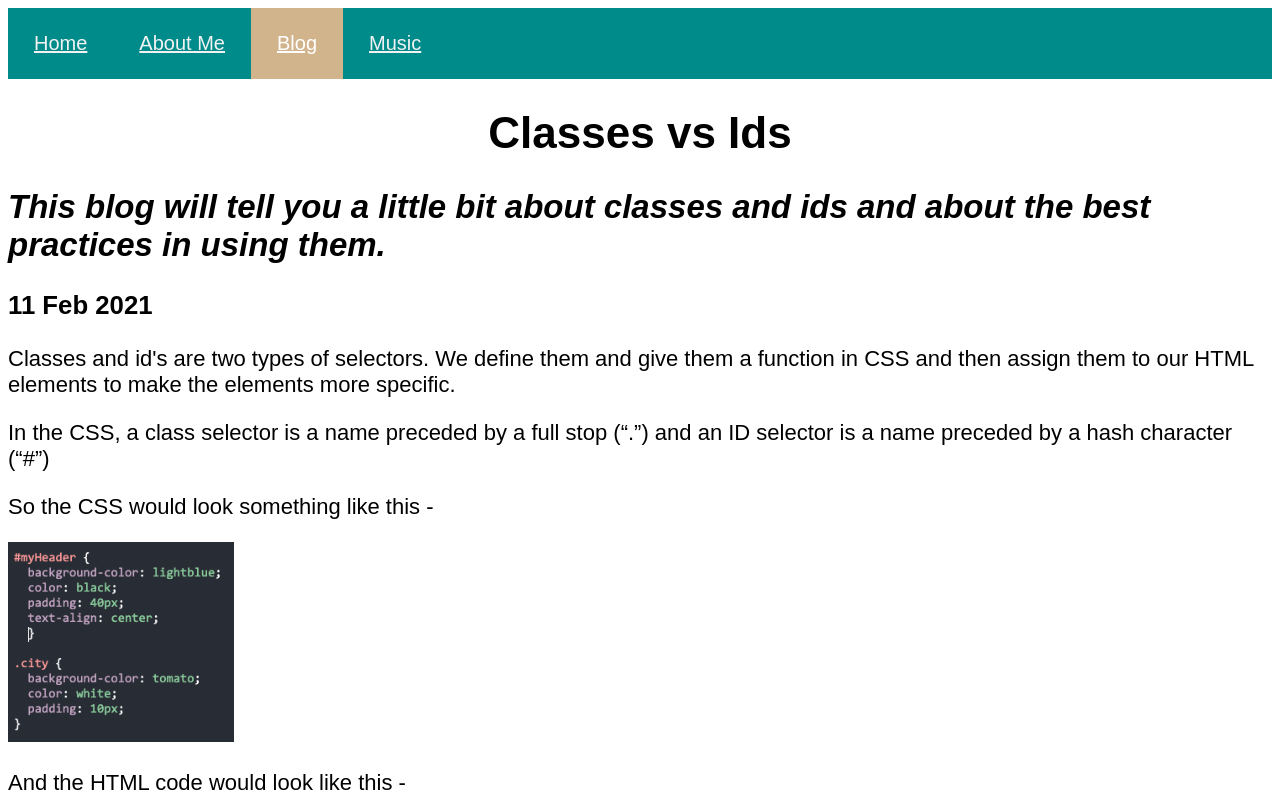
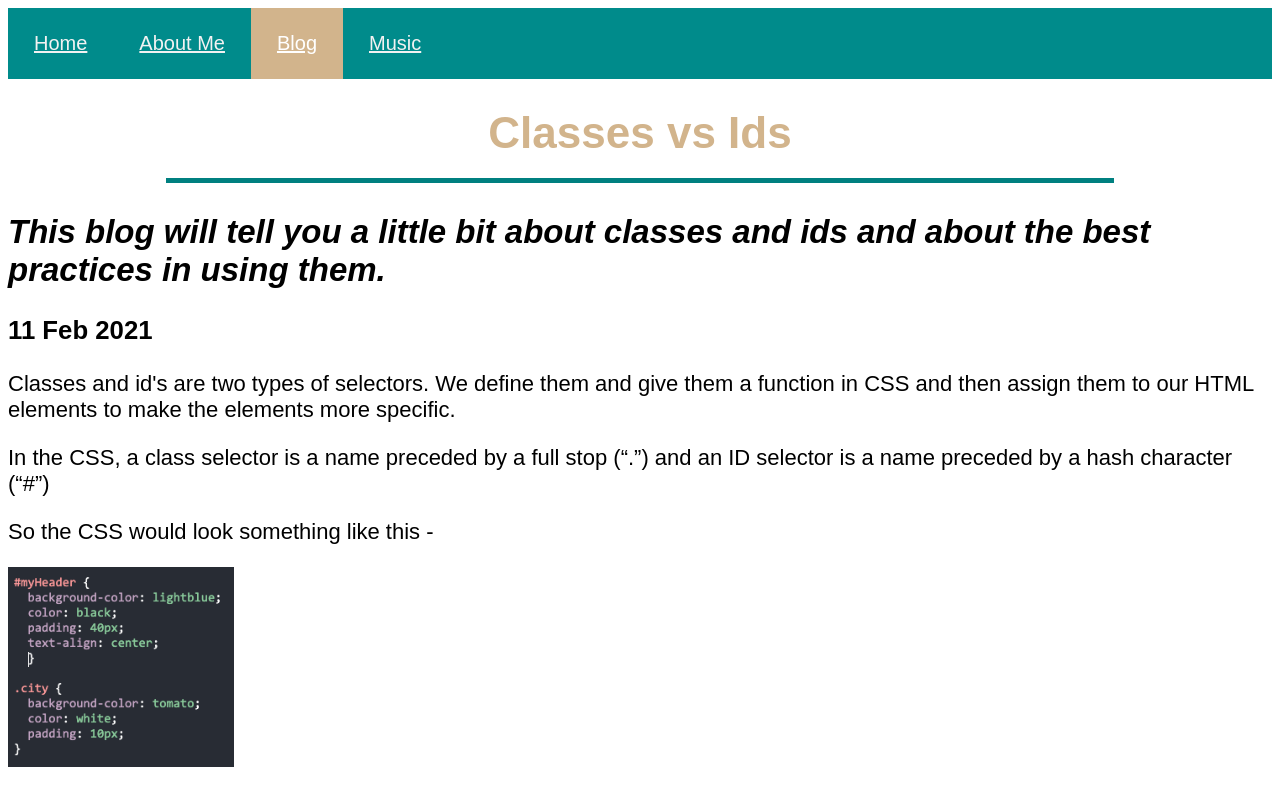
Before and after one commit to jatin-puri-coder/jatin-puri-coder.github.io, a plain HTML site: page blog/sprint2-technical.html in a window 1280 px wide. Shown: the top 792 px of the page. Drawn offline with Linux system fonts and the light colour scheme; a web font is replaced by a local one.

Commit message:
Add title class to header

```diff
--- a/blog/sprint2-technical.html
+++ b/blog/sprint2-technical.html
@@ -16,7 +16,7 @@
     <a href="../music.html">Music</a>
 </div>
 
-    <h1>Classes vs Ids</h1>
+    <h1 class="title">Classes vs Ids</h1>
     <h2><em>This blog will tell you a little bit about classes and ids and about the best practices in using them. </em> </h2>
     <h3>11 Feb 2021</h3>
 
```
